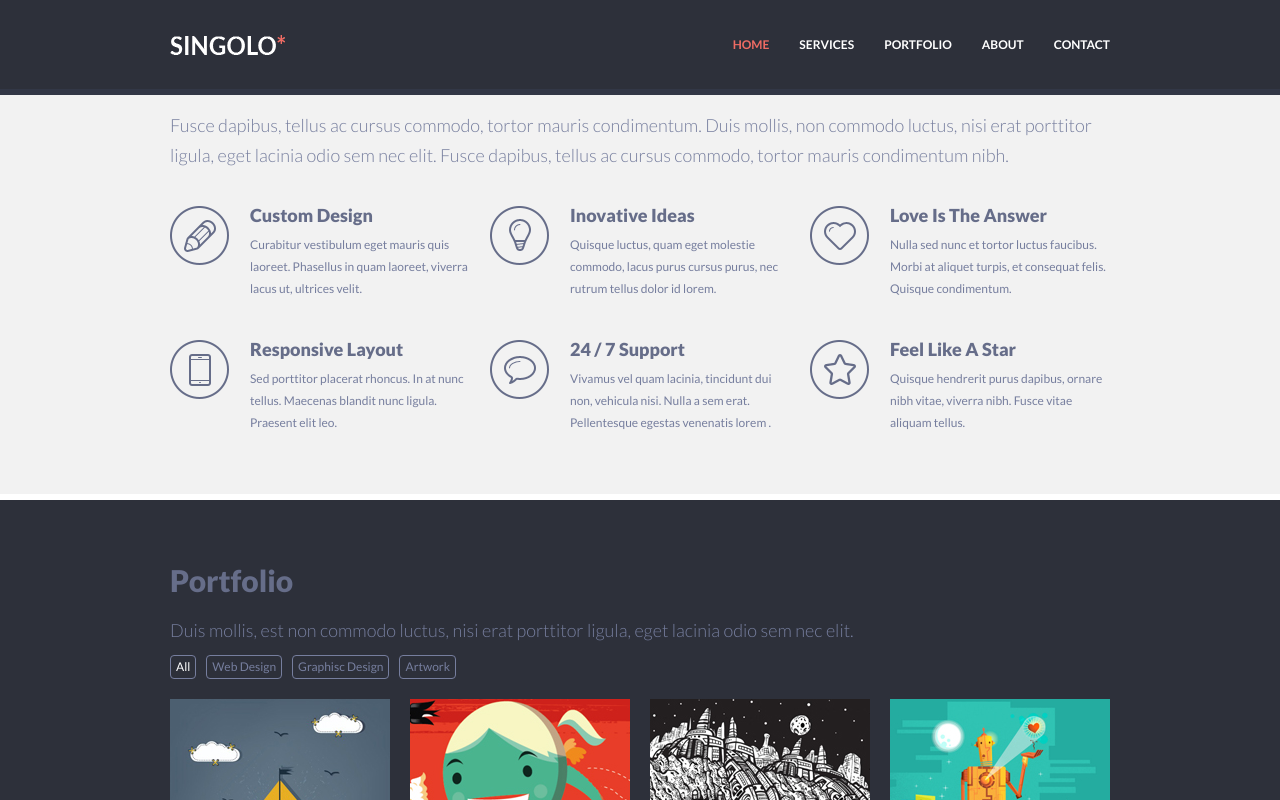
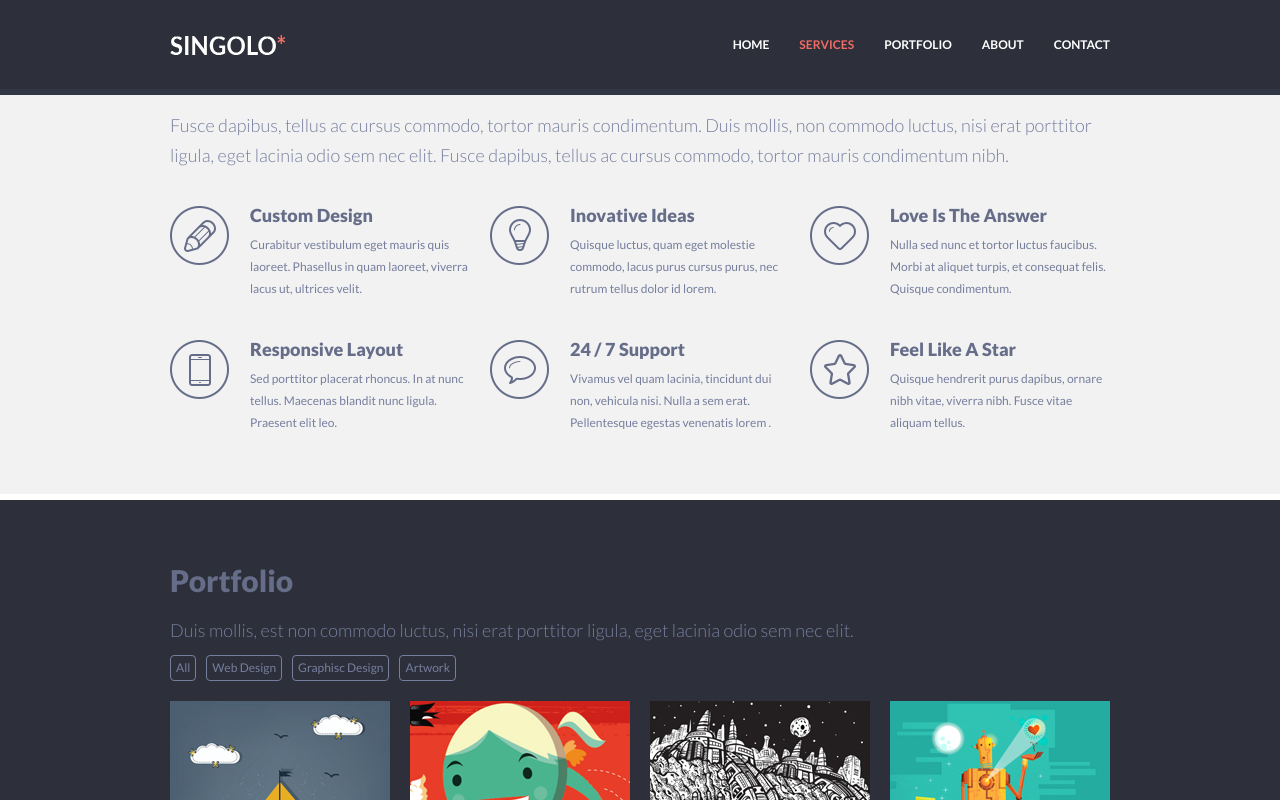
Before and after one commit to srdjanpetrovic87/Singolo, a plain HTML site: page index.html in a window 1280 px wide. Both pictures are taken after a click on the link "SERVICES". Shown: the part 695-1495 px from the top of the page. Drawn offline with Linux system fonts and the light colour scheme.

Commit message:
Add smooth scroll funcionality

```diff
--- a/javascripts/app.js
+++ b/javascripts/app.js
@@ -1,3 +1,42 @@
 $(document).ready(function() {
   $('[data-toggle="tooltip"]').tooltip();
+
+  $(document).on("scroll", onScroll);
+    //smoothscroll
+    $('.navbar-nav a[href^="#"]').on('click', function (e) {
+      e.preventDefault();
+      $(document).off("scroll");
+
+      $('a').each(function () {
+          $(this).parent().removeClass('active');
+      })
+
+      $(this).parent().addClass('active');
+
+      var target = this.hash;
+      var menu = target;
+
+      $target = $(target);
+      $('html, body').stop().animate({
+          'scrollTop': $target.offset().top-95
+      }, 750, 'swing', function () {
+          window.location.hash = target;
+          $(document).on("scroll", onScroll);
+      });
+    });
 });
+
+function onScroll(event){
+  var scrollPos = $(document).scrollTop();
+  $('.navbar-nav a').each(function () {
+      var currLink = $(this);
+      var refElement = $(currLink.attr("href"));
+      if (refElement.position().top-95 <= scrollPos && refElement.position().top + refElement.outerHeight() > scrollPos) {
+        $('.navbar-nav li').removeClass("active");
+        currLink.parent().addClass("active");
+      }
+      else{
+        currLink.parent().removeClass("active");
+      }
+  });
+}
--- a/sass/_config.scss
+++ b/sass/_config.scss
@@ -1,5 +1,5 @@
 body {
-  line-height: 1;
+  line-height: 100%;
   padding: 95px 0 0 0;
 }
 .container {
```
Also changed, not shown: stylesheets/styles.css.
